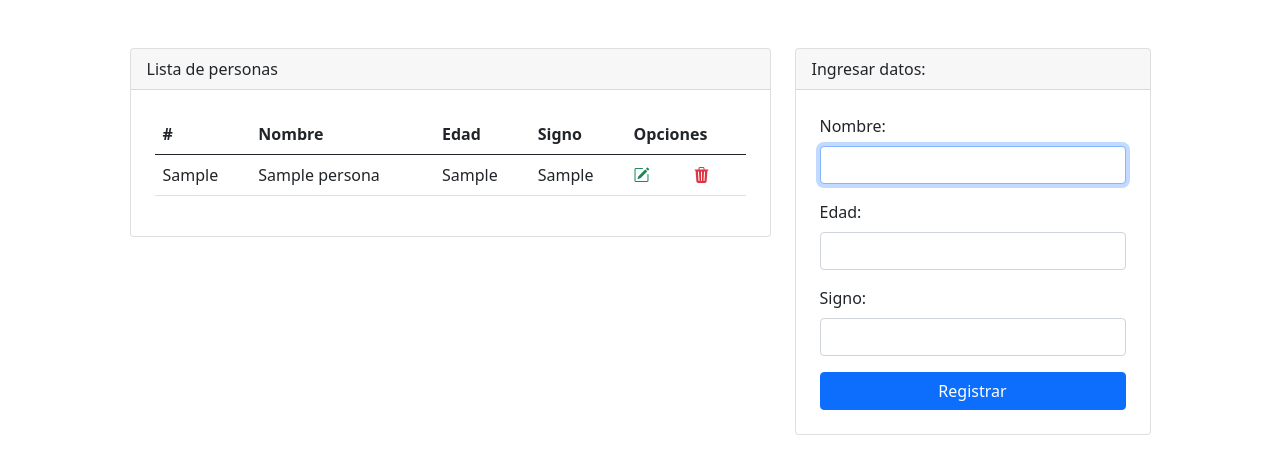
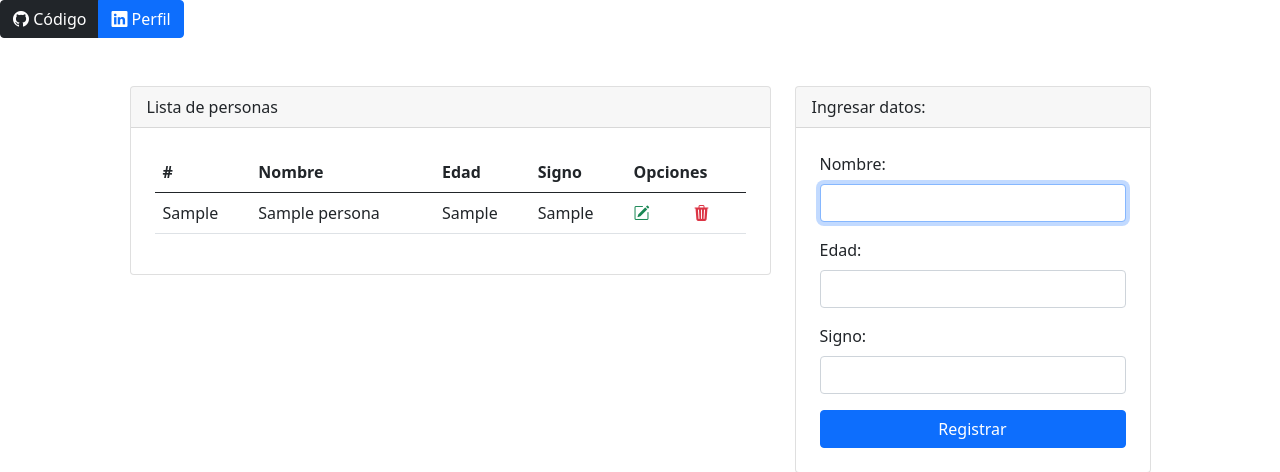
Before and after one commit to Emerson93gh/crudphppg, a PHP site: page /index.php in a window 1280 px wide. Shown: the part 74-546 px from the top of the page. Run offline with PHP 8.4, Linux system fonts and the light colour scheme; tables that the repository leaves empty or names only in its code hold one stand-in row (values such as "Sample post"); some libraries are stand-ins or nearby versions.

Commit message:
agrego botones de redes

```diff
--- a/template/header.php
+++ b/template/header.php
@@ -1,7 +1,7 @@
 <!doctype html>
 <html lang="es">
   <head>
-    <title>CRUD PHP Y MYSQL CON BOOTSTRAP 5</title>
+    <title>CRUD PHP</title>
     <!-- Required meta tags -->
     <meta charset="utf-8">
     <meta name="viewport" content="width=device-width, initial-scale=1, shrink-to-fit=no">
@@ -17,8 +17,21 @@
           <div class="row">
               <div class="col-md">
                   <header class="py-3">
-                      <h3 class="text-center">CRUD PHP, PostgreSQL y Bootstrap 5</h3>
+                    <h3 class="text-center">CRUD PHP, PostgreSQL y Bootstrap 5</h3>
                   </header>
               </div>
           </div>
       </div>
+      <div class="d-flex justify-content-start">
+        <div class="dropdown me-1">
+            <div class="btn-group">
+                <!-- <a class="btn btn-primary" href="#" role="button">Link</a> -->
+                <a class="btn btn-dark" href="https://github.com/Emerson93gh/crudphppg" role="button" target="_blank">
+                    <i class="bi bi-github"></i> Código
+                </a>
+                <a class="btn btn-primary" href="https://www.linkedin.com/in/emerson-s-24786247" role="button" target="_blank">
+                    <i class="bi bi-linkedin"></i> Perfil
+                </a>
+            </div>
+        </div>
+      </div>
```
